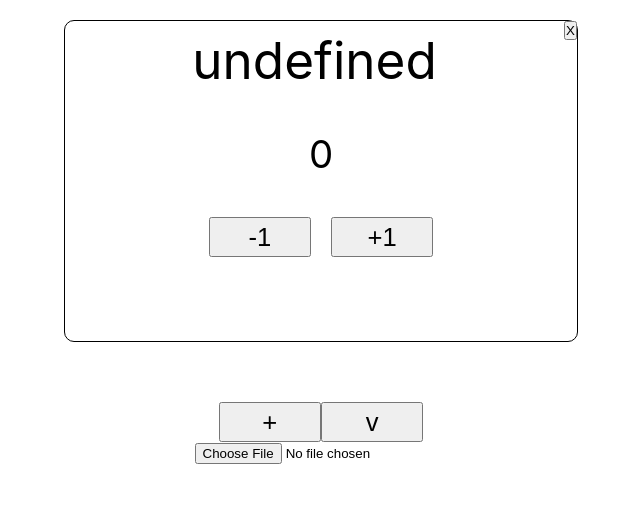
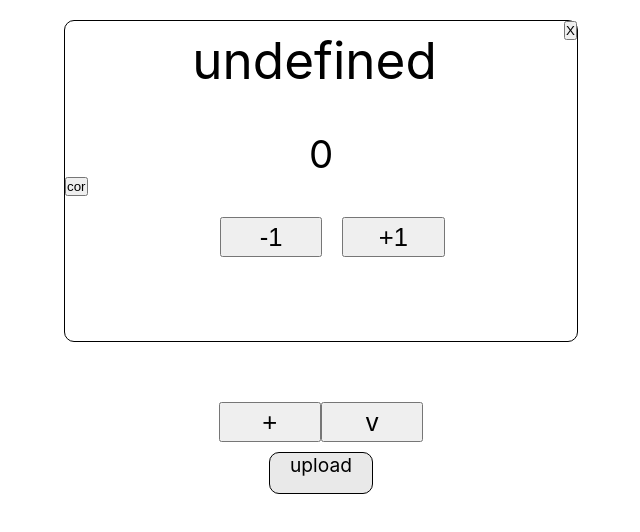
Before and after one commit to saviogodinho2002/placar-react, a React (Vite) app: page / in a window 1280 px wide. Shown: the top 532 px of the page, without its empty margins (319-959 px from the left). Built offline with nearby package versions, Linux system fonts and the light colour scheme.

Commit message:
ajustes-and-color-button

```diff
--- a/src/App.css
+++ b/src/App.css
@@ -37,3 +37,21 @@
   .delet-placar-button{
    float: right;
   }
+  .color-button{
+    float: left;
+  }
+  #input-json{
+    display: none;
+
+  }
+  #label-input{
+    display: inline-block;
+    width: 8vw;
+    height: 5vh;
+    background-color: rgb(233, 233, 233);
+
+    border-radius: 10px;
+    border: 1px solid black;
+    font-size: 1.5vw;
+    margin-top: 10px;
+  }
--- a/src/App.tsx
+++ b/src/App.tsx
@@ -7,7 +7,6 @@ import { Placar } from './components/Placar';
 import { StatesContext } from "./context/EstadosPlacar"
 
 interface Iplacar {
-  thisindex: number
   thisname: string,
   thispoints: number
 }
@@ -20,7 +19,6 @@ function App() {
   function addPlacar() {
 
     setPlacares([...listPlacares, {
-      thisindex: listPlacares.length as number,
       thisname: ("undefined" + listPlacares.length) as string,
       thispoints: 0 as number
     }])
@@ -37,14 +35,16 @@ function App() {
       {
         listPlacares.map((placar) => {
           return (
-            <Placar key={ listPlacares.indexOf(placar) } placar={placar} />
+            <Placar key={listPlacares.indexOf(placar)} placar={placar} />
           )
         })
       }
-      <br />
+      <div>
         <button id="create-placar-button" className='placar-button' onClick={addPlacar}> + </button>
         <button id="download-json-button" className='placar-button' onClick={gerateJson}> v </button>
-      <br/>
+      </div>
+      <div>
+        <label htmlFor="input-json" id="label-input"> upload </label>
         <input id='input-json' type="file" value={""} accept='.json' onChange={
           (e?) => {
 
@@ -60,8 +60,9 @@ function App() {
 
             }
             reader.readAsText(file);
-        }} />
-
+          }}
+        />
+      </div>
     </div>
 
   )
--- a/src/components/Placar.tsx
+++ b/src/components/Placar.tsx
@@ -3,7 +3,6 @@ import App from "../App";
 import { StatesContext } from "../context/EstadosPlacar";
 
 interface Iplacar {
-    thisindex: number
     thisname: string,
     thispoints: number
 }
@@ -16,11 +15,7 @@ type PlacarProps = {
 
 export function Placar({ placar }: PlacarProps) {
 
-
-
     const { listPlacares,setPlacares } = useContext(StatesContext);
-
-
 
     function addPoints() {
         let index = listPlacares.indexOf(placar);
@@ -59,21 +54,22 @@ export function Placar({ placar }: PlacarProps) {
     }
     function deletPlacar(){
         const index = listPlacares.indexOf(placar);
-        console.log(index);
-        let templist = [...listPlacares];
-        templist.splice(index,1);
-        setPlacares([...templist]);
-
+        listPlacares.splice(index,1);
+        setPlacares([...listPlacares]);
 
     }
+    function changeColorBackground(){
+        //TODO: boa sorte alexandre :)
+    }
     return (
-        <div className="placar-container">
+        <div className="placar-container" >
             <p className="placar-name" onClick={changeName}> {placar.thisname} </p>
             <button className="delet-placar-button"  onClick={deletPlacar}>X</button>
             <div className="placar-points-container">
                 <p className="placar-points">  {placar.thispoints} </p>
             </div>
 
+            <button className="color-button" onClick={changeColorBackground}> cor</button>
             <button className="placar-button sub" onClick={subPoints}> -1 </button>
             <button className="placar-button add" onClick={addPoints}>+1</button>
         </div>
--- a/src/context/EstadosPlacar.tsx
+++ b/src/context/EstadosPlacar.tsx
@@ -2,7 +2,6 @@ import  { createContext, ReactNode, useState } from "react";
 
 interface Iplacar {
 
-    thisindex: number
     thisname: string,
     thispoints: number
 
@@ -14,7 +13,7 @@ type PlacaresContextType= {
     setPlacares: (newState:Iplacar[])=> void;
 }
 const initValue ={
-    listPlacares: [...[{thisindex: 0,thisname:"undefined",thispoints:0}]],
+    listPlacares: [...[{thisname:"undefined",thispoints:0}]],
     setPlacares:()=>{
 
     },
```
Lines whose indentation alone changed are shown as unchanged.
